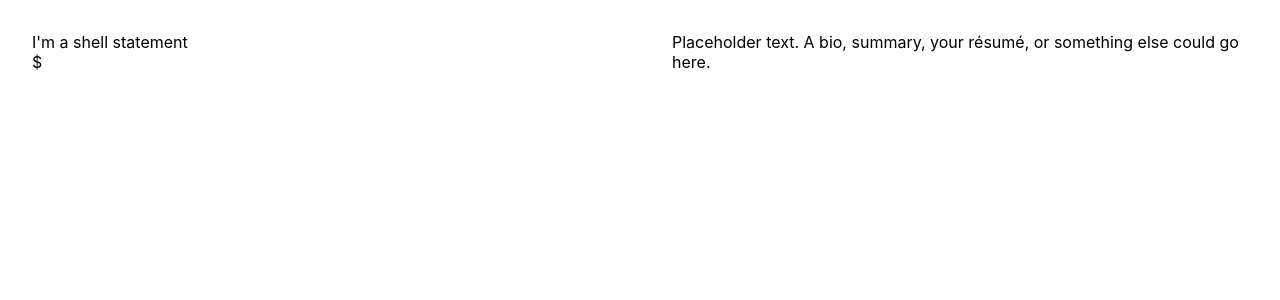
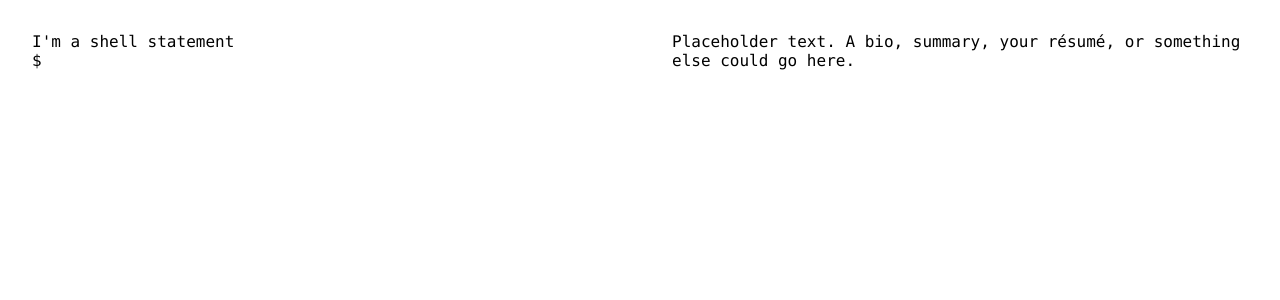
Before and after one commit to nchaloult/nchaloult.github.io, a React (Create React App) app: page / in a window 1280 px wide. Shown: the top 300 px of the page. Built offline with nearby package versions, Linux system fonts and the light colour scheme.

Commit message:
Added monospace / source code fonts site-wide

```diff
--- a/src/index.css
+++ b/src/index.css
@@ -3,9 +3,7 @@
 body {
   margin: 0;
   padding: 0;
-  font-family: -apple-system, BlinkMacSystemFont, "Segoe UI", "Roboto", "Oxygen",
-    "Ubuntu", "Cantarell", "Fira Sans", "Droid Sans", "Helvetica Neue",
-    sans-serif;
+  font-family: source-code-pro, Menlo, Monaco, Consolas, "Courier New", monospace;
   -webkit-font-smoothing: antialiased;
   -moz-osx-font-smoothing: grayscale;
 }
@@ -51,4 +49,5 @@ input[type="text"] {
   outline: none;
   width: 100%;
   font-size: 1em;
+  font-family: source-code-pro, Menlo, Monaco, Consolas, "Courier New", monospace;
 }
```
